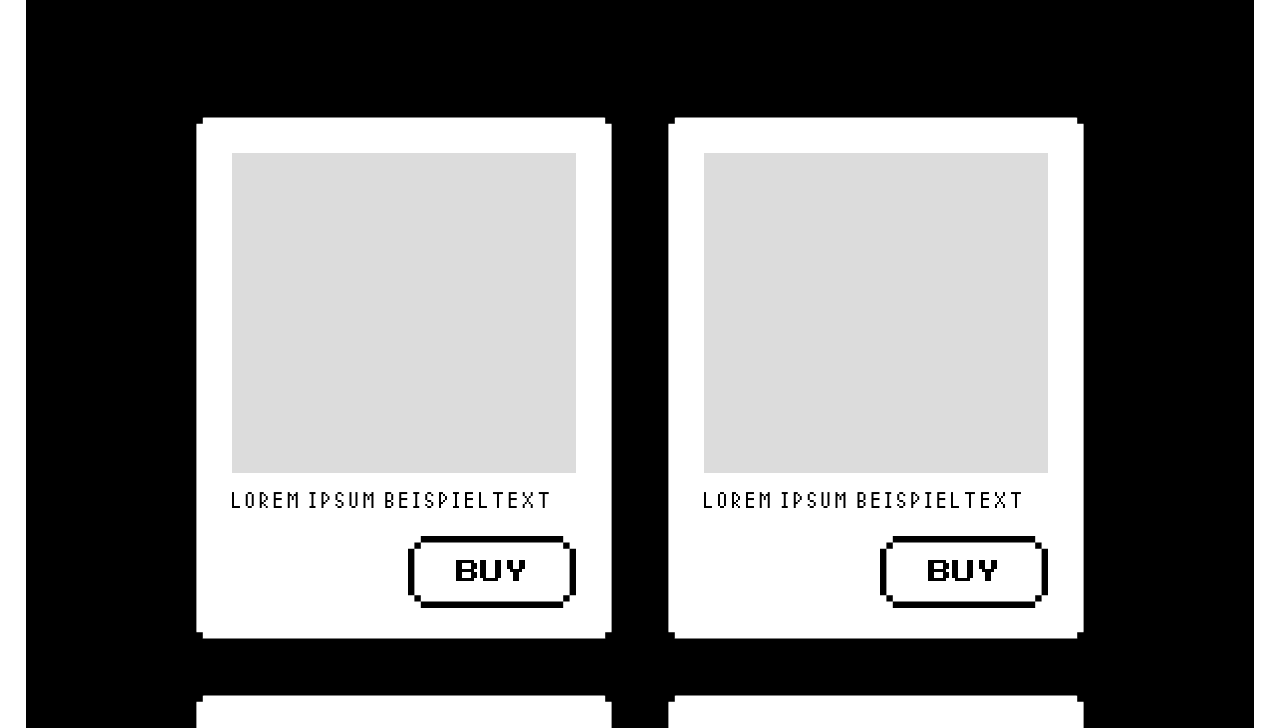
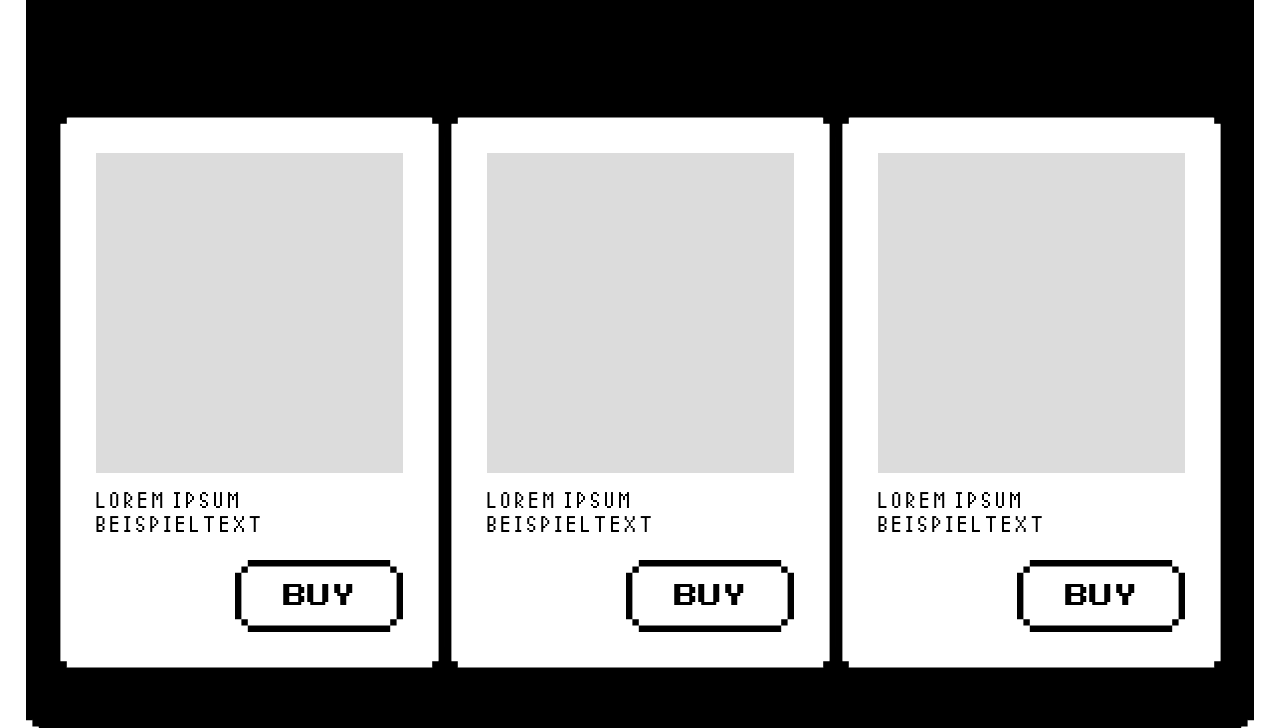
Before and after one commit to marco-eberli/B5_MarcoEberli_Cedric_Mattia_Sascha, a plain HTML site: page products.html in a window 1280 px wide. Shown: the part 3331-4059 px from the top of the page. Drawn offline with nearby package versions, Linux system fonts and the light colour scheme.

Commit message:
slider basics

```diff
--- a/css/products.css
+++ b/css/products.css
@@ -40,6 +40,17 @@
   margin-bottom: 10.69rem;
 }
 
+.slider-div {
+  display: flex;
+  flex-wrap: nowrap;
+  justify-content: center;
+  align-items: center;
+  gap: 2.75rem;
+  width: 100%;
+  margin-bottom: 10.69rem;
+  overflow: hidden;
+}
+
 .card-div2 {
   display: flex;
   flex-wrap: wrap;
@@ -54,6 +65,14 @@
 .card-item {
   width: 21.5rem;
   height: 28.125rem;
+  display: block;
+  padding: 1.63rem;
+  background-color: white;
+}
+
+.slider-item {
+  width: 21.5rem; !important
+  height: 28.125rem; !important
   display: block;
   padding: 1.63rem;
   background-color: white;
--- /dev/null
+++ b/js/products.js
@@ -0,0 +1,35 @@
+$(document).ready(function(){
+    $('.slider').slick({
+        slidesToShow: 3,
+        slidesToScroll: 1,
+        autoplay: false,
+        autoplaySpeed: 2000,
+        dots: true,
+        arrows: true,
+        responsive: [
+        {
+            breakpoint: 1024, // Desktop size
+            settings: {
+            slidesToShow: 2,
+            slidesToScroll: 1,
+            infinite: true,
+            dots: true
+            }
+        },
+        {
+            breakpoint: 768, // Tablet size
+            settings: {
+            slidesToShow: 1,
+            slidesToScroll: 1
+            }
+        },
+        {
+            breakpoint: 480, // Mobile size
+            settings: {
+            slidesToShow: 1,
+            slidesToScroll: 1
+            }
+        }
+        ]
+    });
+});
--- a/products.html
+++ b/products.html
@@ -7,6 +7,10 @@
         <link rel="stylesheet" href="css/main.css" />
         <link rel="stylesheet" href="css/products.css" />
         <link rel="icon" type="image/png" href="ressources/images/favicon.png">
+        <link rel="stylesheet" type="text/css" href="https://cdn.jsdelivr.net/npm/slick-carousel@1.8.1/slick/slick.css"/>
+        <link rel="stylesheet" type="text/css" href="https://cdn.jsdelivr.net/npm/slick-carousel@1.8.1/slick/slick-theme.css"/>
+        <script type="text/javascript" src="https://code.jquery.com/jquery-3.6.0.min.js"></script>
+        <script type="text/javascript" src="https://cdn.jsdelivr.net/npm/slick-carousel@1.8.1/slick/slick.min.js"></script>
     </head>
 <body>
   <div class="header">
@@ -85,23 +89,23 @@
     <div class="section-line"></div>
     <div class="bestseller-background pixel-border">
       <div class="bestseller-title">BESTSELLER</div>
-      <div class="card-div">
-        <div class="card-item pixel-border">
+      <div class="slider-div slider">
+        <div class="slider-item pixel-border">
           <div class="card-image"></div>
           <div class="card-text">LOREM IPSUM BEISPIELTEXT</div>
           <div class="card-button pixel-border"><span>BUY</span></div>
         </div>
-        <div class="card-item pixel-border">
+        <div class="slider-item pixel-border">
           <div class="card-image"></div>
           <div class="card-text">LOREM IPSUM BEISPIELTEXT</div>
           <div class="card-button pixel-border"><span>BUY</span></div>
         </div>
-        <div class="card-item pixel-border">
+        <div class="slider-item pixel-border">
           <div class="card-image"></div>
           <div class="card-text">LOREM IPSUM BEISPIELTEXT</div>
           <div class="card-button pixel-border"><span>BUY</span></div>
         </div>
-        <div class="card-item pixel-border">
+        <div class="slider-item pixel-border">
           <div class="card-image"></div>
           <div class="card-text">LOREM IPSUM BEISPIELTEXT</div>
           <div class="card-button pixel-border"><span>BUY</span></div>
@@ -194,5 +198,6 @@
   </div>
   <script src="js/main.js"></script>
   <script src="https://kit.fontawesome.com/f10e561fe7.js" crossorigin="anonymous"></script>
+  <script src="js/products.js"></script>
 </body>
 </html>
```
